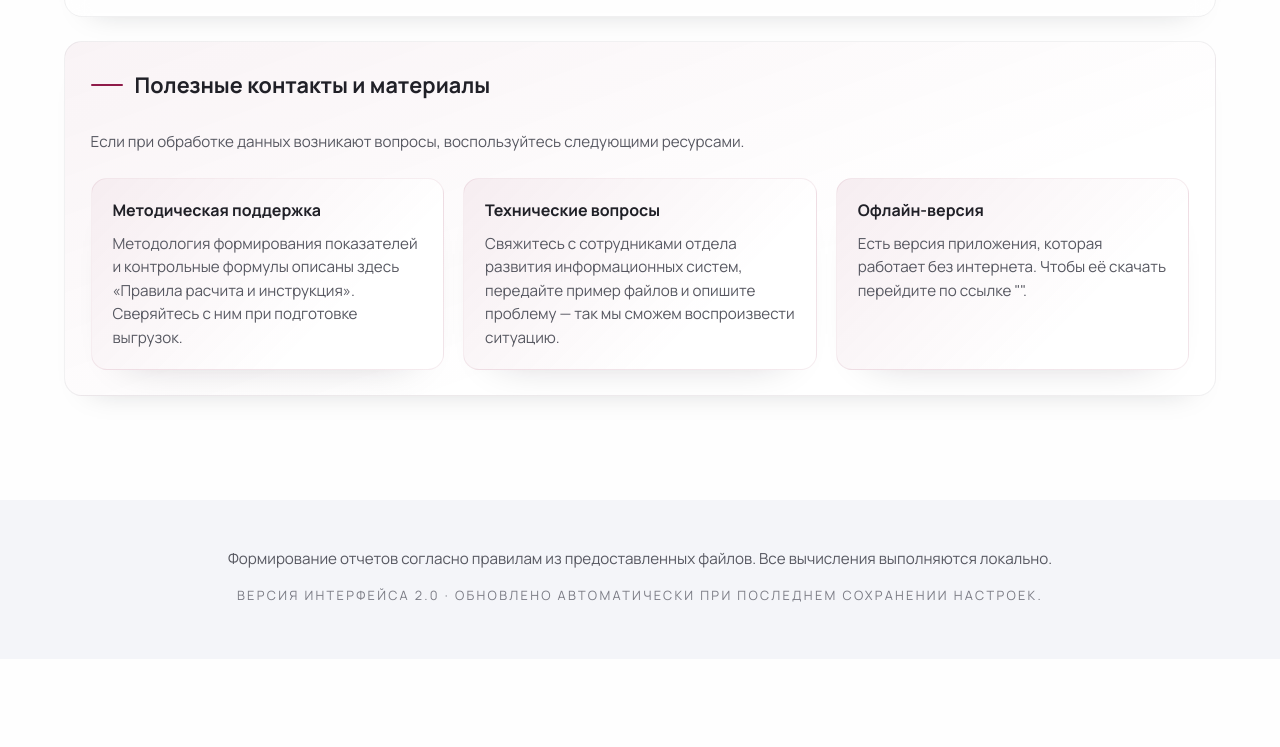
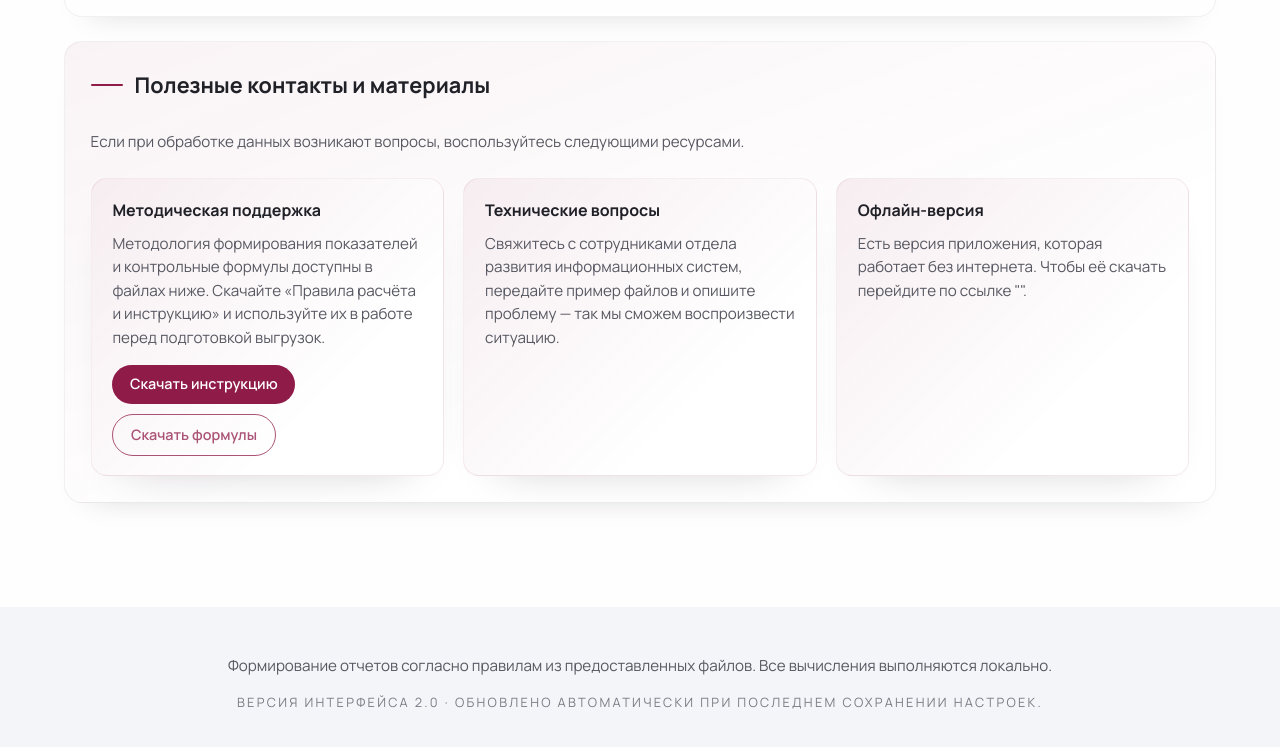
Before and after one commit to CrabopuluS/OATI_table_maker, a plain HTML site: page index.html in a window 1280 px wide. Shown: the part 1397-2144 px from the top of the page. Before the commit the page ends 2056 px from the top, so only its background shows below. Drawn offline with Linux system fonts and the light colour scheme.

Commit message:
Добавить ссылки на методические материалы

```diff
--- a/index.html
+++ b/index.html
@@ -296,7 +296,28 @@
         <div class="support-grid">
           <article class="support-tile">
             <h3>Методическая поддержка</h3>
-            <p>Методология формирования показателей и контрольные формулы описаны здесь «Правила расчита и инструкция». Сверяйтесь с ним при подготовке выгрузок.</p>
+            <p>
+              Методология формирования показателей и контрольные формулы доступны в файлах ниже. Скачайте «Правила расчёта и
+              инструкцию» и используйте их в работе перед подготовкой выгрузок.
+            </p>
+            <div class="support-tile__actions">
+              <a
+                class="support-tile__download"
+                href="Инструкция%20и%20формула%20расчета.docx"
+                download
+                aria-label="Скачать файл Правила расчёта и инструкция"
+              >
+                Скачать инструкцию
+              </a>
+              <a
+                class="support-tile__download support-tile__download--outline"
+                href="FORMULAS.md"
+                download
+                aria-label="Скачать файл с контрольными формулами"
+              >
+                Скачать формулы
+              </a>
+            </div>
           </article>
           <article class="support-tile">
             <h3>Технические вопросы</h3>
--- a/style.css
+++ b/style.css
@@ -731,6 +731,55 @@ body.theme-dark table {
   font-size: 0.95rem;
 }
 
+.support-tile__actions {
+  display: flex;
+  flex-wrap: wrap;
+  gap: 0.6rem;
+  margin-top: 0.4rem;
+}
+
+.support-tile__download {
+  display: inline-flex;
+  align-items: center;
+  justify-content: center;
+  padding: 0.55rem 1.1rem;
+  border-radius: 999px;
+  font-weight: 600;
+  font-size: 0.9rem;
+  text-decoration: none;
+  color: var(--button-primary-text);
+  background: var(--brand-primary);
+  box-shadow: 0 18px 30px -24px rgba(143, 27, 73, 0.5);
+  transition: transform 0.2s ease, box-shadow 0.2s ease, background 0.2s ease, color 0.2s ease,
+    border-color 0.2s ease;
+}
+
+.support-tile__download:hover,
+.support-tile__download:focus {
+  background: var(--brand-primary-dark);
+  transform: translateY(-1px);
+  box-shadow: 0 22px 36px -24px rgba(143, 27, 73, 0.6);
+}
+
+.support-tile__download:focus {
+  outline: none;
+  box-shadow: 0 0 0 3px var(--focus-outline);
+}
+
+.support-tile__download--outline {
+  background: transparent;
+  color: var(--button-outline-color);
+  border: 1px solid var(--button-outline-color);
+  box-shadow: none;
+}
+
+.support-tile__download--outline:hover,
+.support-tile__download--outline:focus {
+  background: var(--brand-primary);
+  color: var(--button-primary-text);
+  box-shadow: 0 18px 30px -24px rgba(143, 27, 73, 0.45);
+}
+
 .file-input-group {
   display: flex;
   flex-direction: column;
```
